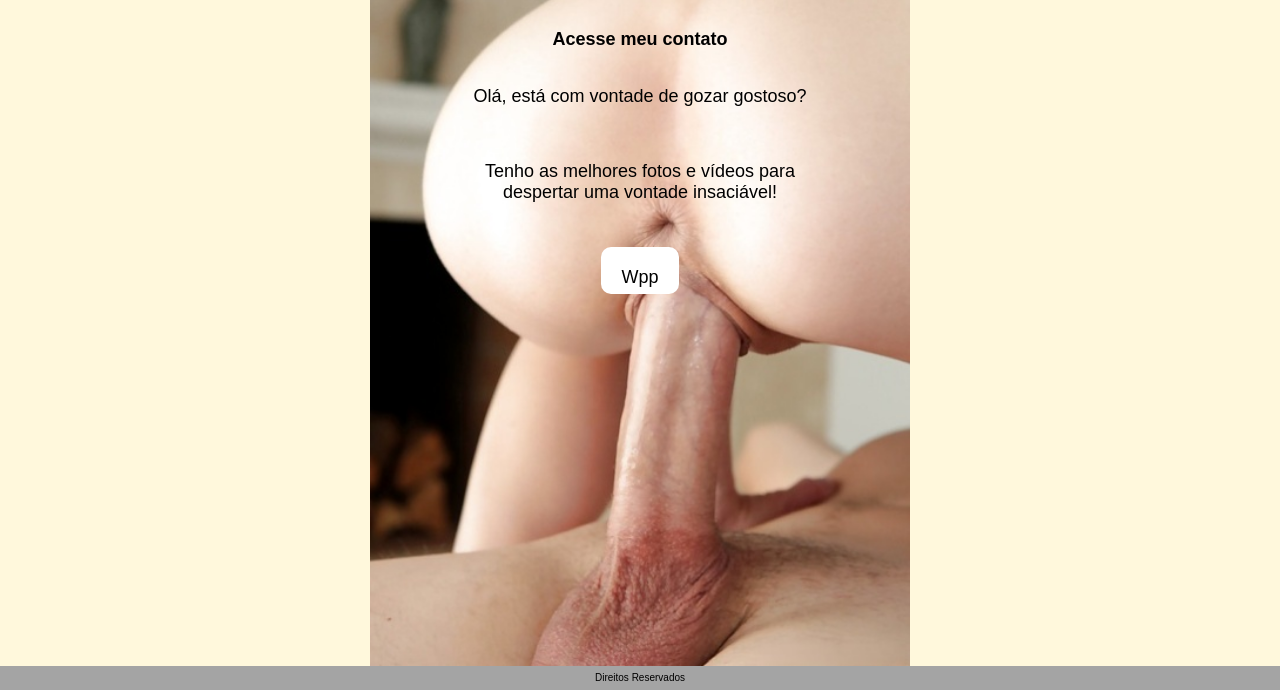
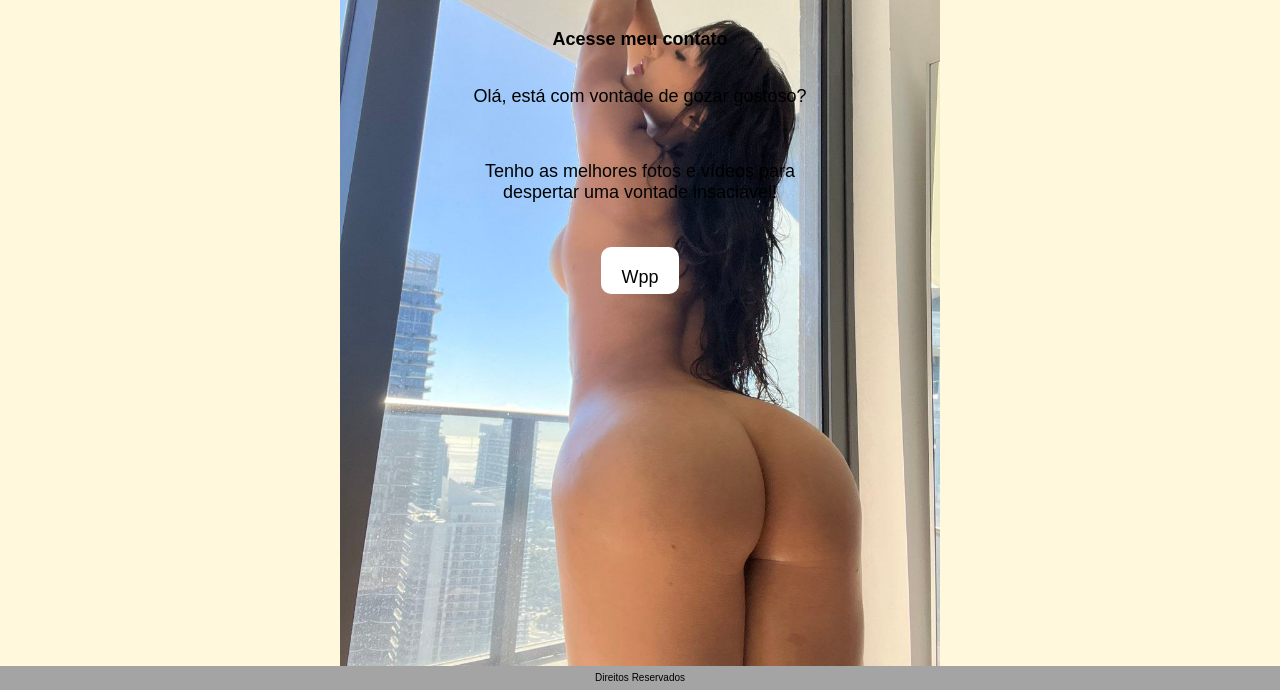
Before and after one commit to Kaio-0708cloud/site, a plain HTML site: page index.html in a window 1280 px wide. Shown: the part 134-824 px from the top of the page. Drawn offline with Linux system fonts and the light colour scheme.

Commit message:
Update estilo.css

```diff
--- a/estilo.css
+++ b/estilo.css
@@ -11,7 +11,7 @@ body{
 }
 
 #container{
-	background-image: url("site.jpg");
+	background-image: url("Ellen karen.jpg");
 	background-repeat:no-repeat;
 	background-position: center;
 	background-size: contain;
```
